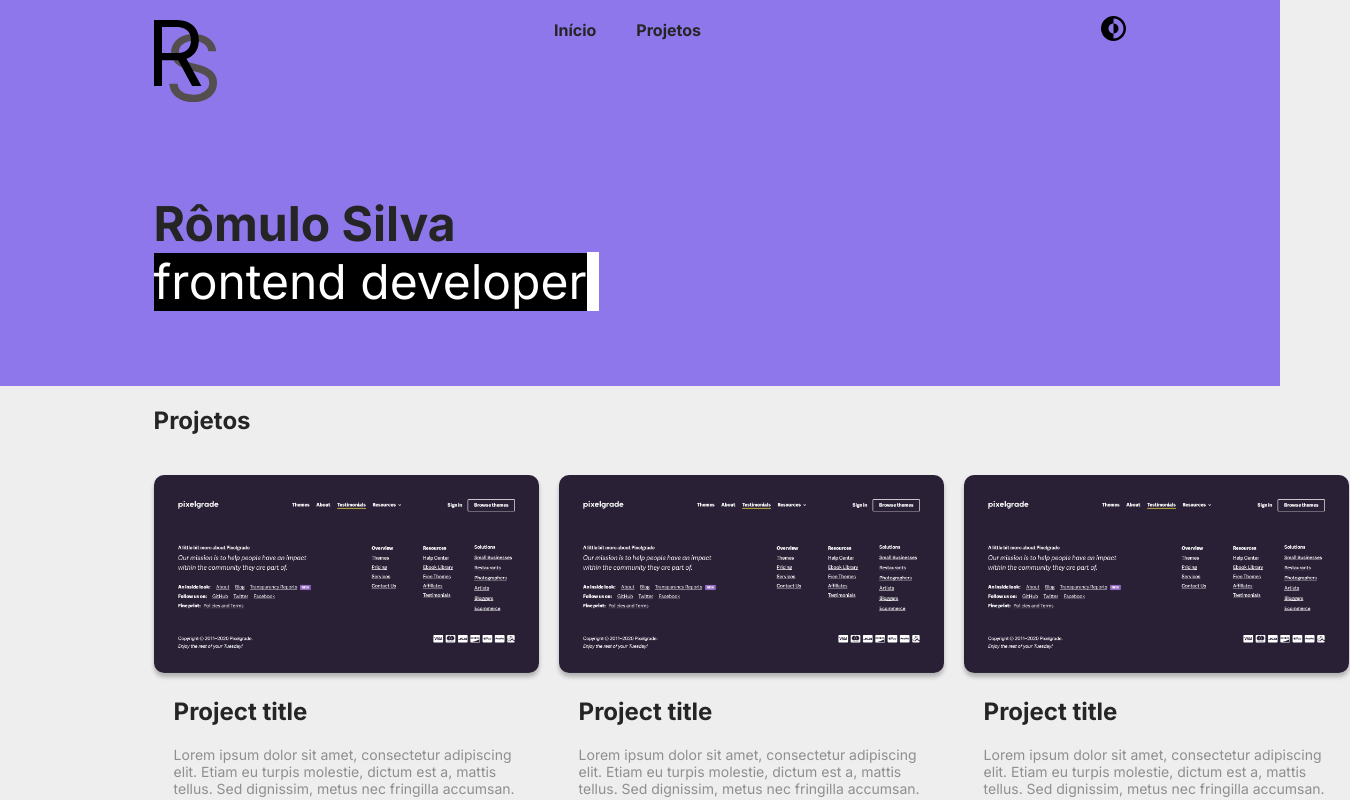
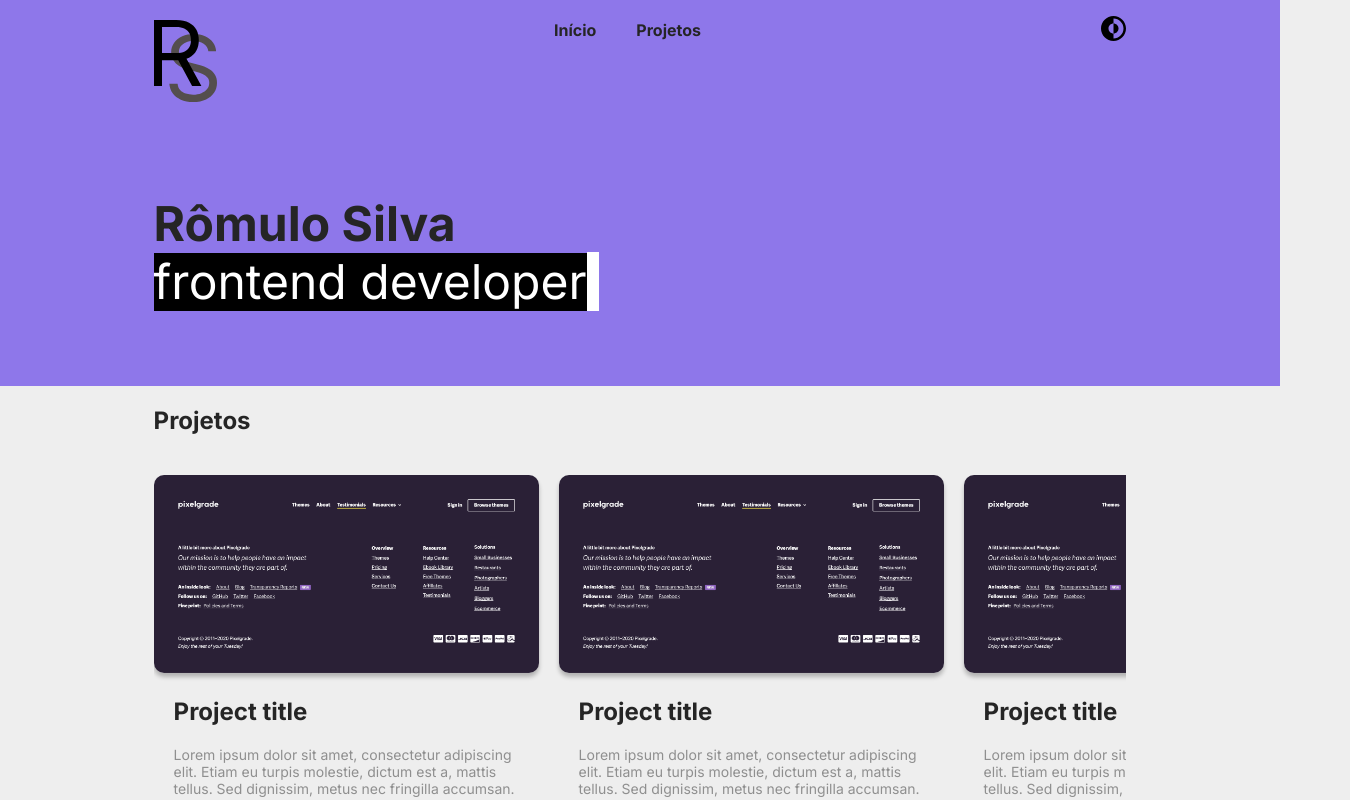
Before and after one commit to rhomullow/portfolio, an Angular app: page / in a window 1280 px wide. Shown: the top 800 px of the page, 1350 px wide, since content can reach past the window. Built offline with nearby package versions, Linux system fonts and the light colour scheme.

Commit message:
style: overflow y and size added to project list

```diff
--- a/src/app/modules/home/components/projects/projects.component.scss
+++ b/src/app/modules/home/components/projects/projects.component.scss
@@ -10,7 +10,6 @@
   padding-bottom: 40px;
   background: var(--body);
   padding: var(--padding);
-  width: calc(100vw - 24vw);
 }
 .projects h2 {
   margin: 0;
@@ -20,6 +19,8 @@
   gap: 20px;
   grid-template-columns: repeat(3, max(385px));
   justify-content: space-between;
+  width: calc(100vw - 24vw);
+  overflow-y: overlay;
 }
 .projects__more {
   grid-auto-flow: column;
```
